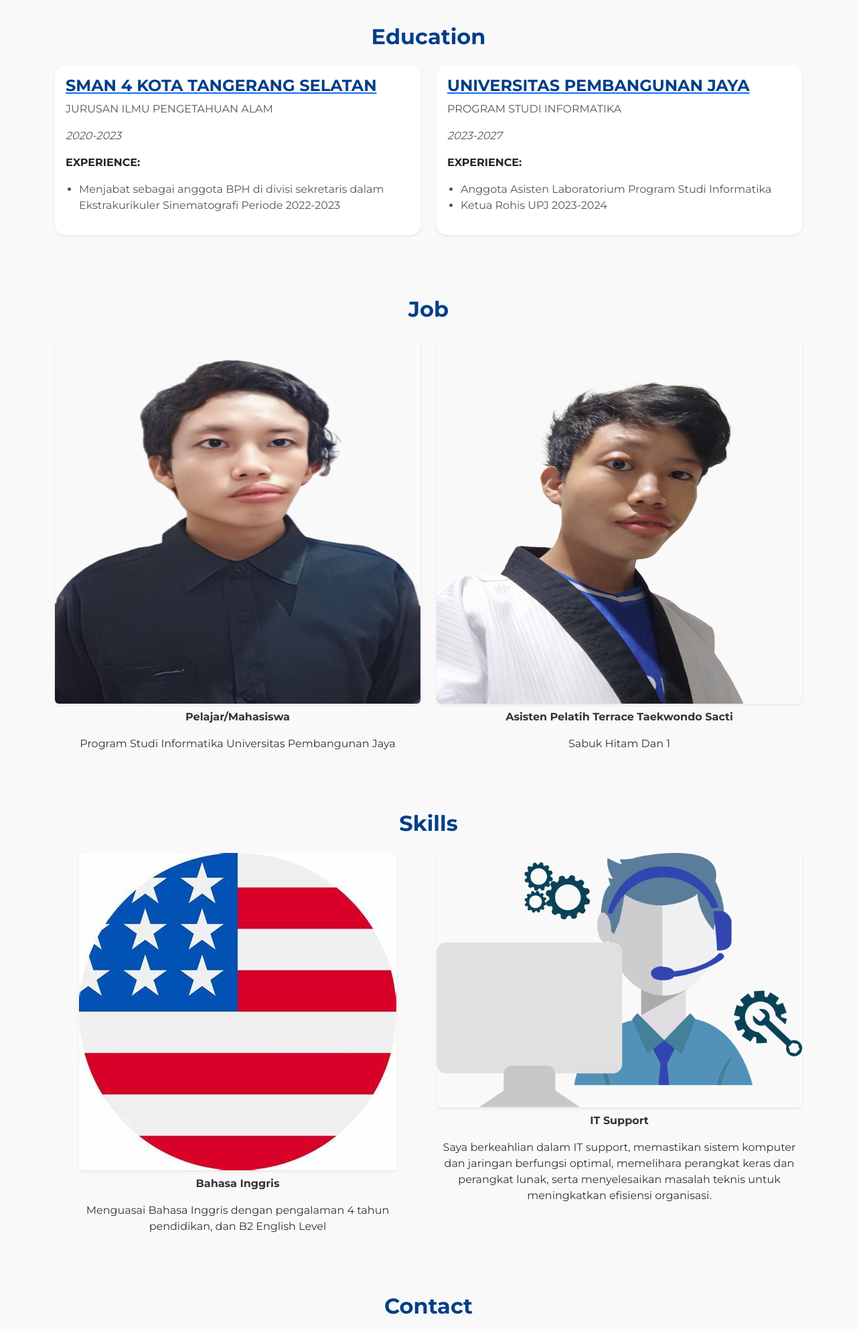
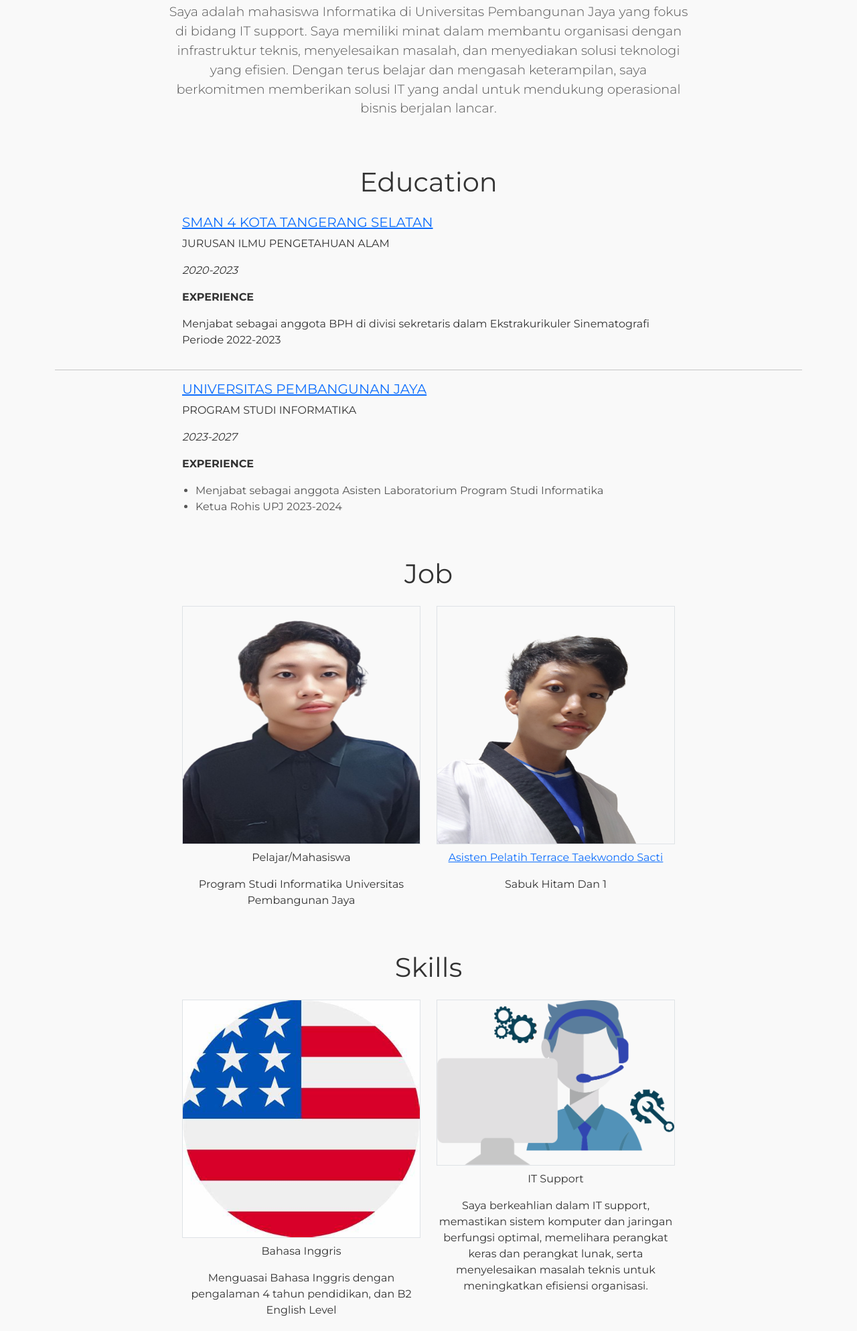
Before and after one commit to Furohito/webssiteku, a plain HTML site: page index.html in a window 1280 px wide. Shown: the part 471-2459 px from the top of the page at 67% size. Drawn offline with nearby package versions, Linux system fonts and the light colour scheme.

Commit message:
Update index.html

```diff
--- a/index.html
+++ b/index.html
@@ -1,144 +1,183 @@
 <!doctype html>
 <html lang="en">
 <head>
+
   <meta charset="utf-8">
   <meta name="viewport" content="width=device-width, initial-scale=1">
   <title>Abdurrahman Hakim Makarim</title>
+
   <link href="https://cdn.jsdelivr.net/npm/bootstrap@5.3.3/dist/css/bootstrap.min.css" rel="stylesheet">
+
   <link href="https://fonts.googleapis.com/css?family=Montserrat:300,400,700&display=swap" rel="stylesheet">
+
   <link rel="stylesheet" href="styles.css">
 </head>
 <body>
 
-  <!-- Navbar -->
 <nav class="navbar fixed-top navbar-expand-lg navbar-light bg-light-blue">
   <div class="container">
-      <a class="navbar-brand" href="#">
-        <img id="logo" src="namagw.jpg" width="30" class="rounded me-2" alt="Logo">HAKIM
-      </a>
-      <button class="navbar-toggler" type="button" data-bs-toggle="collapse" data-bs-target="#navbarNav" aria-controls="navbarNav" aria-expanded="false" aria-label="Toggle navigation">
+    <img id="logo" src="namagw.jpg" width="30" class="rounded me-2">
+    <a class="navbar-brand" href="#">HAKIM</a>
+    <button class="navbar-toggler" type="button" data-bs-toggle="collapse" data-bs-target="#navbarNav"
+            aria-controls="navbarNav" aria-expanded="false" aria-label="Toggle navigation">
       <span class="navbar-toggler-icon"></span>
     </button>
     <div class="collapse navbar-collapse" id="navbarNav">
       <ul class="navbar-nav ms-auto">
-          <li class="nav-item"><a class="nav-link active" href="#education">Education</a></li>
-          <li class="nav-item"><a class="nav-link" href="#job">Job</a></li>
-          <li class="nav-item"><a class="nav-link" href="#skills">Skills</a></li>
-          <li class="nav-item"><a class="nav-link" href="#contact">Contact</a></li>
+        <li class="nav-item">
+          <a class="nav-link active" href="#education">Education</a>
+        </li>
+        <li class="nav-item">
+          <a class="nav-link" href="#job">Job</a>
+        </li>
+        <li class="nav-item">
+          <a class="nav-link" href="#skills">Skills</a>
+        </li>
+        <li class="nav-item">
+          <a class="nav-link" href="#contact">Contact</a>
+        </li>
       </ul>
     </div>
   </div>
 </nav>
 
-  <!-- Introduction Section -->
-  <header class="text-center mt-5 pt-5">
+<svg class="svg_1" xmlns="http://www.w3.org/2000/svg" viewBox="0 0 1440 320">
+  <path fill="#a2d9ff" fill-opacity="1"
+        d="M0,160L80,176C160,192,320,224,480,218.7C640,213,800,171,960,154.7C1120,139,
+           1280,149,1360,154.7L1440,160L1440,0L1360,0C1280,0,1120,0,960,0C800,0,640,0,480,0C320,
+           0,160,0,80,0L0,0Z">
+  </path>
+</svg>
+
+<div class="text-center container">
   <h1 class="main-heading">Halo, saya <span id="nama">Abdurrahman Hakim Makarim</span></h1>
-    <p id="biodata" class="lead">
-      Saya adalah mahasiswa Informatika di Universitas Pembangunan Jaya yang fokus di bidang IT support. Saya memiliki minat dalam membantu organisasi dengan infrastruktur teknis, menyelesaikan masalah, dan menyediakan solusi teknologi yang efisien. Dengan terus belajar dan mengasah keterampilan, saya berkomitmen memberikan solusi IT yang andal untuk mendukung operasional bisnis berjalan lancar.
+  <p id="biodata" class="lead mt-3 container">
+    Saya adalah mahasiswa Informatika di Universitas Pembangunan Jaya yang fokus di bidang IT support.
+    Saya memiliki minat dalam membantu organisasi dengan infrastruktur teknis, menyelesaikan masalah,
+    dan menyediakan solusi teknologi yang efisien. Dengan terus belajar dan mengasah keterampilan, saya
+    berkomitmen memberikan solusi IT yang andal untuk mendukung operasional bisnis berjalan lancar.
   </p>
-  </header>
-
-  <!-- Education Section -->
-  <section id="education" class="container mt-5">
-    <h2 class="text-center mb-4">Education</h2>
-    <div class="row">
-      <div class="col-md-6 mb-4">
-        <div class="card shadow-sm">
-          <div class="card-body">
-            <a href="https://sman4tangsel.sch.id/index.html" target="_blank"><h5 class="card-title">SMAN 4 KOTA TANGERANG SELATAN</h5></a>
-            <p class="card-text">JURUSAN ILMU PENGETAHUAN ALAM</p>
-            <p class="card-text"><em>2020-2023</em></p>
-            <p><b>EXPERIENCE:</b></p>
-            <ul>
-              <li>Menjabat sebagai anggota BPH di divisi sekretaris dalam Ekstrakurikuler Sinematografi Periode 2022-2023</li>
-            </ul>
+</div>
+<br>
+<div class="container mt-5" id="education">
+  <h1 class="text-center">Education</h1>
+  <div class="row justify-content-center mt-4">
+    <div class="col-12 col-md-8">
+      <div class="education-item">
+        <a href="https://sman4tangsel.sch.id/index.html" target="_blank">
+          <h5 class="school-name">SMAN 4 KOTA TANGERANG SELATAN</h5>
+        </a>
+        <div class="education-details mt-2">
+          <p class="major">JURUSAN ILMU PENGETAHUAN ALAM</p>
+          <p class="years"><em>2020-2023</em></p>
+        </div>
+        <div class="experience mt-3">
+          <p class="experience_title"><b>EXPERIENCE</b></p>
+          <p class="experience_info">
+            Menjabat sebagai anggota BPH di divisi sekretaris dalam Ekstrakurikuler Sinematografi Periode 2022-2023
+          </p>
         </div>
       </div>
     </div>
-
-      <div class="col-md-6 mb-4">
-        <div class="card shadow-sm">
-          <div class="card-body">
-            <a href="https://portal.upj.ac.id/" target="_blank"><h5 class="card-title">UNIVERSITAS PEMBANGUNAN JAYA</h5></a>
-            <p class="card-text">PROGRAM STUDI INFORMATIKA</p>
-            <p class="card-text"><em>2023-2027</em></p>
-            <p><b>EXPERIENCE:</b></p>
+  </div>
+  <hr id="line_split">
+  <div class="row justify-content-center">
+    <div class="col-12 col-md-8">
+      <div class="education-item">
+        <a href="https://portal.upj.ac.id/" target="_blank">
+          <h5 class="school-name">UNIVERSITAS PEMBANGUNAN JAYA</h5>
+        </a>
+        <div class="education-details mt-2">
+          <p class="major">PROGRAM STUDI INFORMATIKA</p>
+          <p class="years"><em>2023-2027</em></p>
+        </div>
+        <div class="experience mt-3">
+          <p class="experience_title"><b>EXPERIENCE</b></p>
           <ul>
-              <li>Anggota Asisten Laboratorium Program Studi Informatika</li>
-              <li>Ketua Rohis UPJ 2023-2024</li>
+            <li class="text-start">Menjabat sebagai anggota Asisten Laboratorium Program Studi Informatika</li>
+            <li class="text-start">Ketua Rohis UPJ 2023-2024</li>
           </ul>
         </div>
       </div>
     </div>
   </div>
-  </section>
+</div>
 
-  <!-- Job Section -->
-  <section id="job" class="container mt-5">
-    <h2 class="text-center mb-4">Job</h2>
-    <div class="row text-center">
-      <div class="col-md-6 mb-4">
-        <img src="foto_mahasiswa.png" alt="Foto Mahasiswa" class="img-fluid rounded shadow-sm">
-        <p class="mt-2"><strong>Pelajar/Mahasiswa</strong></p>
+<div class="container mt-5" id="job">
+  <h1 class="text-center">Job</h1>
+  <div class="row justify-content-center mt-4">
+    <div class="col-12 col-md-8">
+      <div class="row justify-content-center fs-6">
+        <div class="col-12 col-md-6 text-center">
+          <img class="img-fluid border mx-auto d-block" id="studentpic" src="foto_mahasiswa.png">
+          <p class="status mt-2">Pelajar/Mahasiswa</p>
           <p>Program Studi Informatika Universitas Pembangunan Jaya</p>
         </div>
-
-      <div class="col-md-6 mb-4">
-        <img src="foto_asisten_taekwondo.png" alt="Asisten Pelatih" class="img-fluid rounded shadow-sm">
-        <p class="mt-2"><strong>Asisten Pelatih Terrace Taekwondo Sacti</strong></p>
+        <div class="col-12 col-md-6 text-center">
+          <img class="img-fluid border mx-auto d-block" id="jobpic" src="foto_asisten_taekwondo.png">
+          <a href="https://www.instagram.com/terracetaekwondosacti/" target="_blank">
+            <p class="status mt-2">Asisten Pelatih Terrace Taekwondo Sacti</p>
+          </a>
           <p>Sabuk Hitam Dan 1</p>
         </div>
       </div>
-  </section>
-
-  <!-- Skills Section -->
-  <section id="skills" class="container mt-5">
-    <h2 class="text-center mb-4">Skills</h2>
-    <div class="row text-center">
-      <div class="col-md-6 mb-4">
-        <img src="bahasa_inggris.jpeg" alt="Bahasa Inggris" class="img-fluid rounded shadow-sm">
-        <p class="mt-2"><strong>Bahasa Inggris</strong></p>
-        <p>Menguasai Bahasa Inggris dengan pengalaman 4 tahun pendidikan, dan B2 English Level</p>
+    </div>
+  </div>
 </div>
 
-      <div class="col-md-6 mb-4">
-        <img src="IT_support.png" alt="IT Support" class="img-fluid rounded shadow-sm">
-        <p class="mt-2"><strong>IT Support</strong></p>
-        <p>Saya berkeahlian dalam IT support, memastikan sistem komputer dan jaringan berfungsi optimal, memelihara perangkat keras dan perangkat lunak, serta menyelesaikan masalah teknis untuk meningkatkan efisiensi organisasi.</p>
+<div class="container mt-5" id="skills">
+  <h1 class="text-center">Skills</h1>
+  <div class="row justify-content-center mt-4">
+    <div class="col-12 col-md-8">
+      <div class="row justify-content-center fs-6">
+        <div class="col-12 col-md-6 text-center">
+          <img class="img-fluid border mx-auto d-block" id="english_language" src="bahasa_inggris.jpeg">
+          <p class="status mt-2">Bahasa Inggris</p>
+          <p>
+            Menguasai Bahasa Inggris dengan pengalaman 4 tahun pendidikan, dan B2 English Level
+          </p>
+        </div>
+        <div class="col-12 col-md-6 text-center">
+          <img class="img-fluid border mx-auto d-block" id="itsupport" src="IT_support.png">
+          <p class="status mt-2">IT Support</p>
+          <p>
+            Saya berkeahlian dalam IT support, memastikan sistem komputer dan jaringan berfungsi optimal,
+            memelihara perangkat keras dan perangkat lunak, serta menyelesaikan masalah teknis untuk meningkatkan
+            efisiensi organisasi.
+          </p>
         </div>
       </div>
-  </section>
+    </div>
+  </div>
+</div>
 
-  <!-- Contact Section -->
-  <section id="contact" class="container mt-5 mb-5">
-    <h2 class="text-center mb-4">Contact</h2>
-    <div class="row text-center">
-      <div class="col-md-12">
+<div class="container mt-5 mb-5" id="contact">
+  <h1 class="text-center">Contact</h1>
+  <div class="row justify-content-center mt-4">
+    <div class="col-12 col-md-8">
+      <div class="row justify-content-center fs-6">
+        <div class="col-12 text-center">
           <a href="https://www.instagram.com/abdrhakimm/" target="_blank">
-          <img src="instagram.jpeg" alt="Instagram" class="img-fluid rounded-circle shadow-sm" style="width: 100px;">
-          <p class="mt-2"><strong>INSTAGRAM</strong></p>
+            <img class="img-fluid mx-auto d-block" id="instagram" src="instagram.jpeg">
+            <p class="status mt-2">INSTAGRAM</p>
           </a>
           <p>@abdrhakimm</p>
         </div>
       </div>
-  </section>
+    </div>
+  </div>
+</div>
+<h6 class="text-center"><b>©2024 Hakim</b></h6>
 
-  <footer class="text-center bg-light-blue text-white py-3">
-    <p>©2024 Hakim</p>
-  </footer>
-
-  <!-- Smooth Scrolling JavaScript -->
-  <script>
-    document.querySelectorAll('a[href^="#"]').forEach(anchor => {
-      anchor.addEventListener('click', function(e) {
-        e.preventDefault();
-        document.querySelector(this.getAttribute('href')).scrollIntoView({
-          behavior: 'smooth'
-        });
-      });
-    });
-  </script>
+<svg xmlns="http://www.w3.org/2000/svg" viewBox="0 0 1440 320">
+  <path fill="#a2d9ff" fill-opacity="1"
+        d="M0,160L80,176C160,192,320,224,480,218.7C640,213,800,171,960,154.7C1120,139,
+           1280,149,1360,154.7L1440,160L1440,320L1360,320C1280,320,1120,320,960,320C800,320,640,
+           320,480,320C320,320,160,320,80,320L0,320Z">
+  </path>
+</svg>
 
 <script src="https://cdn.jsdelivr.net/npm/bootstrap@5.3.3/dist/js/bootstrap.bundle.min.js"></script>
+
 </body>
 </html>
```
Lines whose indentation alone changed are shown as unchanged.
